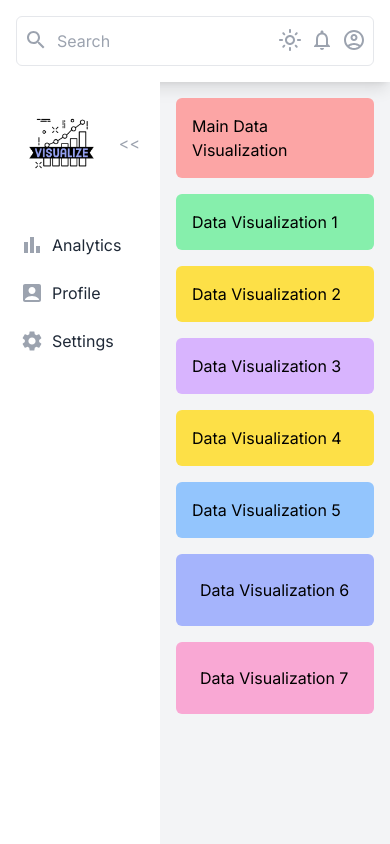
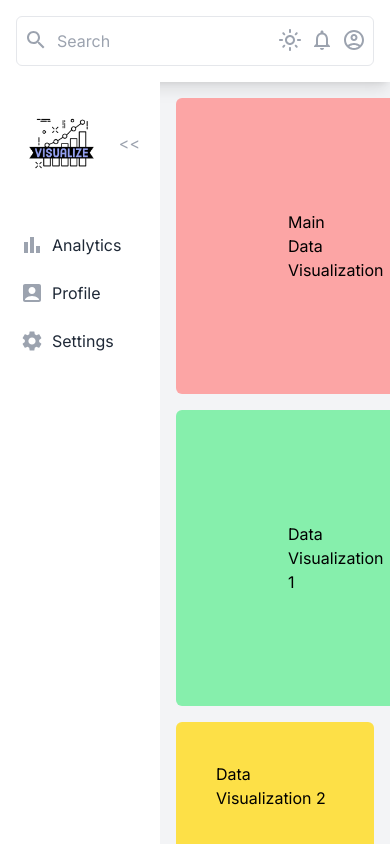
Before and after one commit to ShlokBharadwaj/Visualize, a Next.js app in the folder client/: page / in a window 390 px wide. Built offline with nearby package versions, Linux system fonts and the light colour scheme; no server answers.

Commit message:
Update: Padding of div for smaller screen

```diff
--- a/client/src/app/dashboard/Dashboard.tsx
+++ b/client/src/app/dashboard/Dashboard.tsx
@@ -78,17 +78,16 @@ const Dashboard: React.FC = () => {
         <div className="w-full overflow-y-auto p-4">
           {/* Main Content */}
           <div className="grid grid-cols-1 md:grid-cols-2 gap-4">
-            <div className="bg-red-300 md:p-60 p-4 rounded-md">Main Data Visualization</div>
-            <div className="bg-green-300 md:p-60 p-4 rounded-md">Data Visualization 1</div>
-            <div className="bg-yellow-300 p-4 rounded-md">Data Visualization 2</div>
-            <div className="bg-purple-300 p-4 rounded-md">Data Visualization 3</div>
-            <div className="bg-yellow-300 md:p-60 p-4 rounded-md">Data Visualization 4</div>
-            <div className="bg-blue-300 md:p-60 p-4 rounded-md">Data Visualization 5</div>
-            <div className="bg-indigo-300 p-6 md:p-10 rounded-md">Data Visualization 6</div>
-            <div className="bg-pink-300 p-6 md:p-10 rounded-md">Data Visualization 7</div>
+            <div className="bg-red-300 md:p-60 p-28 rounded-md">Main Data Visualization</div>
+            <div className="bg-green-300 md:p-60 p-28 rounded-md">Data Visualization 1</div>
+            <div className="bg-yellow-300 p-10 rounded-md">Data Visualization 2</div>
+            <div className="bg-purple-300 p-10 rounded-md">Data Visualization 3</div>
+            <div className="bg-yellow-300 md:p-60 p-28 rounded-md">Data Visualization 4</div>
+            <div className="bg-blue-300 md:p-60 p-28 rounded-md">Data Visualization 5</div>
+            <div className="bg-indigo-300 p-20 md:p-10 rounded-md">Data Visualization 6</div>
+            <div className="bg-pink-300 p-20 md:p-10 rounded-md">Data Visualization 7</div>
           </div>
         </div>
-
       </div>
     </div>
   );
```
